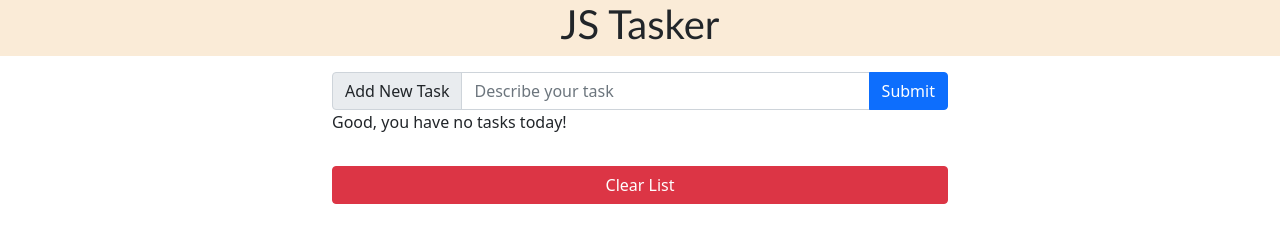
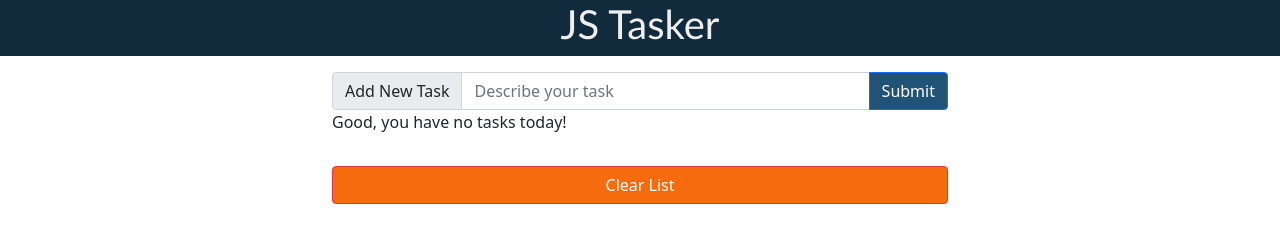
Before and after one commit to development-factory/simple-js-tasker-tutorial, a plain HTML site: page index.html in a window 1280 px wide. Drawn offline with nearby package versions, Linux system fonts and the light colour scheme.

Commit message:
Update style.css
Am modificat paleta de culori a aplicatiei.

```diff
--- a/style.css
+++ b/style.css
@@ -3,17 +3,28 @@
     padding: 0;
 }
 
+body {
+    background-color: #EFEFEF;
+}
+
 .header-logo {
     font-family: "Trebuchet MS", "Lucida Sans Unicode", "Lucida Grande",
         "Lucida Sans", Arial, sans-serif;
-    background-color: antiquewhite;
+    background-color: #112B3C;
     display: flex;
     justify-content: center;
     font-size: 2em;
+    color: #EFEFEF;
 }
 
 #btnClear {
     width: 100%;
+    color: #ffffff;
+    background-color: #F66B0E;
+}
+
+#btnSubmit {
+    background-color: #205375;
 }
 
 .list-group-item {
```
